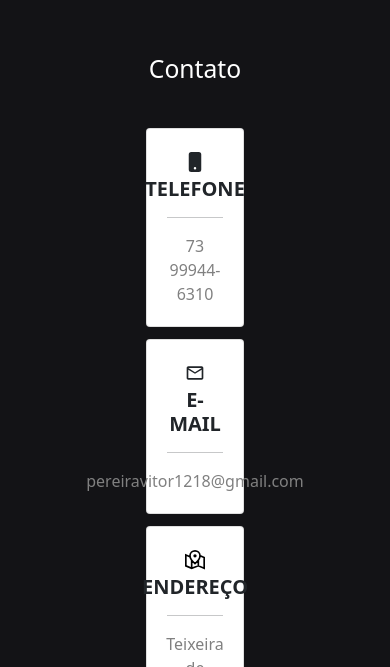
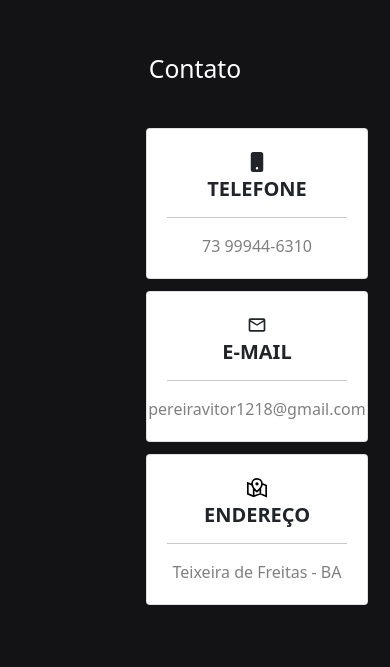
Before and after one commit to Vitosoaresp/vitosoaresp.github.io, a React (Create React App) app: page / in a window 390 px wide. Shown: the part 5677-6344 px from the top of the page. Built offline with nearby package versions, Linux system fonts and the light colour scheme.

Commit message:
ajusta responsividade em contato

```diff
--- a/src/componentes/Contato.css
+++ b/src/componentes/Contato.css
@@ -47,3 +47,14 @@
 .contato-container .card .card-body .card-text {
   color: grey;
 }
+
+@media screen and (max-width: 600px ) {
+
+  .contato-container {
+    align-items: center;
+  }
+
+  .contato-container .card {
+    min-width: 222px;
+  }
+}
```
